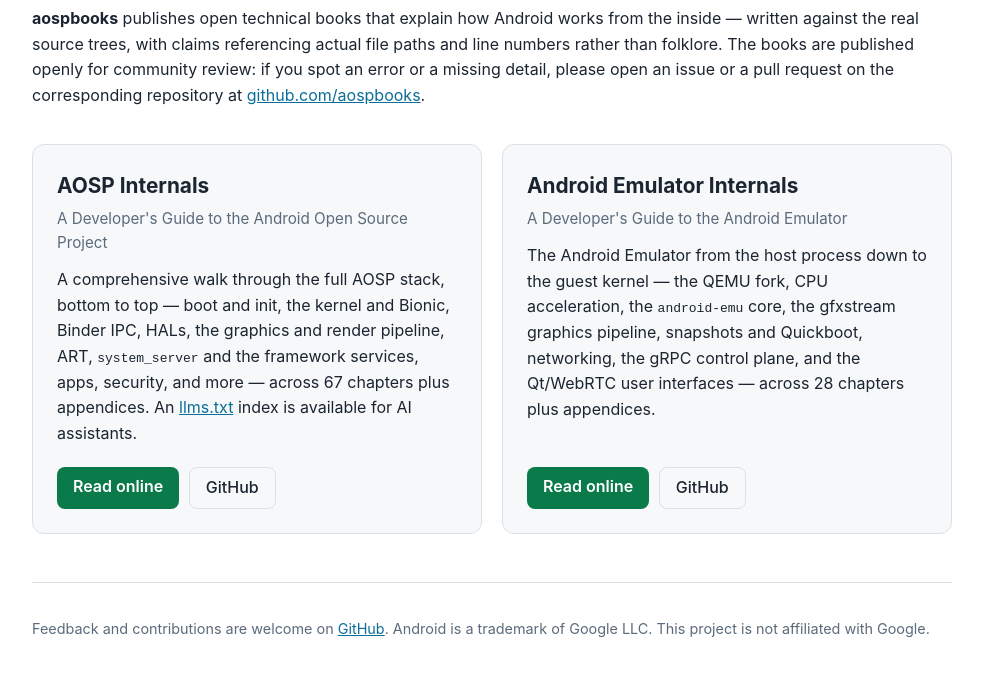
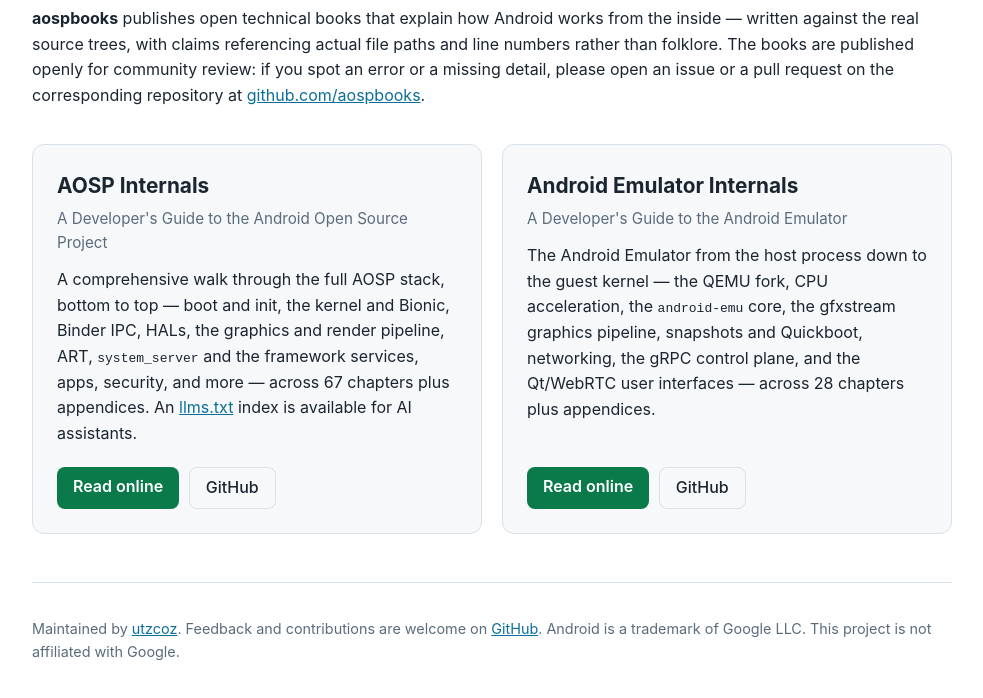
Before and after one commit to aospbooks/aospbooks.github.io, a plain HTML site: page index.html in a window 1280 px wide. Shown: the part 158-856 px from the top of the page, without its empty margins (148-1131 px from the left). Drawn offline with Linux system fonts and the light colour scheme.

Commit message:
Credit maintainer in footer

```diff
--- a/index.html
+++ b/index.html
@@ -184,6 +184,7 @@
 
   <footer>
     <p>
+      Maintained by <a href="https://github.com/utzcoz">utzcoz</a>.
       Feedback and contributions are welcome on
       <a href="https://github.com/aospbooks">GitHub</a>.
       Android is a trademark of Google LLC. This project is not affiliated with Google.
```
